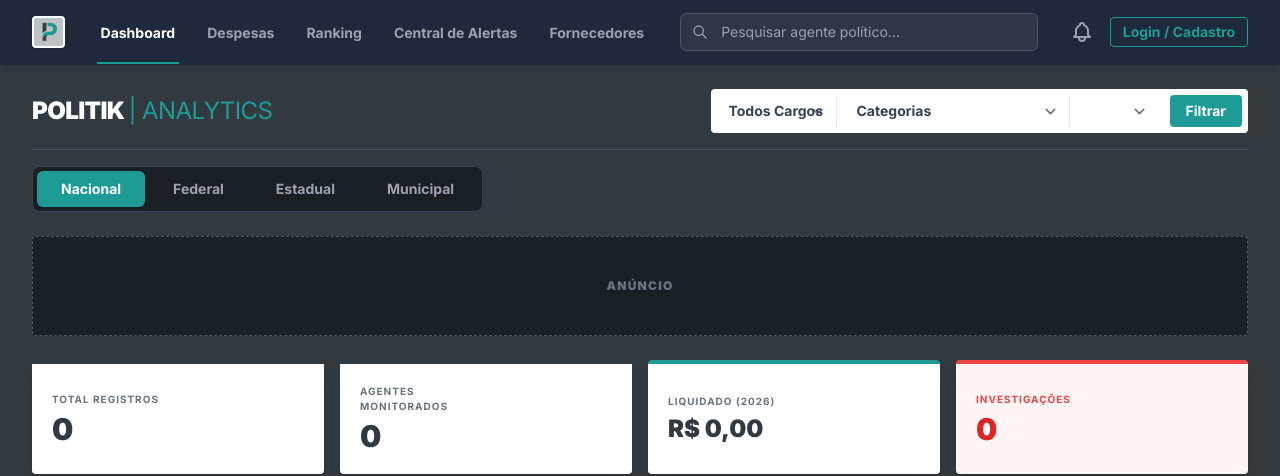
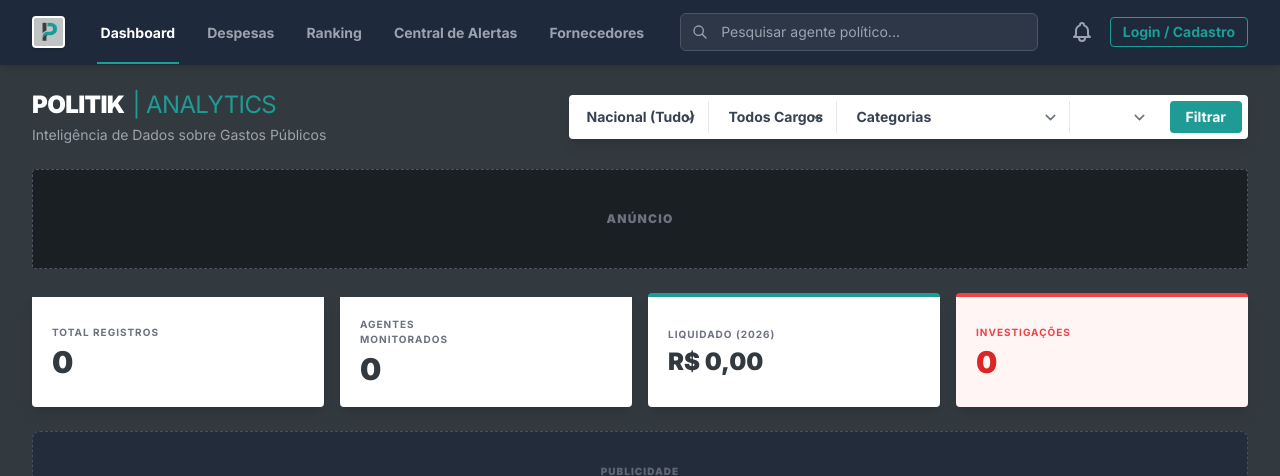
Before and after one commit to Luizzz21/PolitiK, a Django app: page / in a window 1280 px wide. Shown: the top 476 px of the page. Run offline with Django 4.2, Linux system fonts and the light colour scheme; data that the repository does not hold is empty; parts of the project's set-up code (start-up, migrations or seed data) failed here and were passed over; some libraries are stand-ins or nearby versions.

Commit message:
feat(ui): Merge filter bars in dashboard and add scheduled task for CNPJ enrichment

```diff
--- a/politik_django/politik_django/settings.py
+++ b/politik_django/politik_django/settings.py
@@ -203,6 +203,10 @@ CELERY_BEAT_SCHEDULE = {
         'schedule': crontab(hour=4, minute=0), # Todo dia às 04:00
         'kwargs': {'ano': 2026}
     },
+    'enriquecer_cnpjs_diariamente': {
+        'task': 'politik_django.enrich_all_fornecedores',
+        'schedule': crontab(hour=5, minute=0), # Todo dia às 05:00
+    },
 }
 CELERY_RESULT_SERIALIZER = 'json'
 CELERY_TIMEZONE = TIME_ZONE
--- a/politik_django/templates/index.html
+++ b/politik_django/templates/index.html
@@ -112,13 +112,22 @@
 {% block content %}
 <div class="max-w-7xl mx-auto px-4 sm:px-6 lg:px-8 py-6">
 
-    <header class="mb-4 flex flex-col lg:flex-row lg:items-center lg:justify-between gap-6 border-b border-gray-600 pb-4">
-        <div class="flex items-center gap-3">
-            <h1 class="text-2xl font-black text-white tracking-tight uppercase">PolitiK <span class="text-[#1e9b95] font-light">| Analytics</span></h1>
+    <header class="flex flex-col lg:flex-row justify-between items-start lg:items-center mb-6 gap-4">
+        <div>
+            <h1 class="text-2xl font-black text-white tracking-tight flex items-center gap-2">
+                POLITIK <span class="text-[#1e9b95] font-light">| ANALYTICS</span>
+            </h1>
+            <p class="text-sm text-gray-400 mt-1">Inteligência de Dados sobre Gastos Públicos</p>
         </div>
 
         <div class="flex items-center gap-4 w-full lg:w-auto">
-            <div class="flex gap-2 bg-white p-1.5 rounded flex-wrap sm:flex-nowrap">
+            <div class="flex gap-2 bg-white p-1.5 rounded flex-wrap sm:flex-nowrap shadow-lg">
+                <select id="filter-escopo" class="px-3 py-1.5 text-sm font-bold text-gray-700 bg-transparent outline-none border-r border-gray-200 min-w-[120px]">
+                    <option value="">Nacional (Tudo)</option>
+                    <option value="Federal">Federal</option>
+                    <option value="Estadual">Estadual</option>
+                    <option value="Municipal">Municipal</option>
+                </select>
                 <select id="filter-cargo" class="px-3 py-1.5 text-sm font-bold text-gray-700 bg-transparent outline-none border-r border-gray-200 min-w-[120px]">
                     <option value="">Todos Cargos</option>
                     {% for cargo in cargos %}<option value="{{ cargo }}">{{ cargo }}</option>{% endfor %}
@@ -136,14 +145,6 @@
             </div>
         </div>
     </header>
-
-    <!-- Tabs de Escopo -->
-    <div class="mb-6 flex space-x-1 bg-[#1a1f23] p-1 rounded-lg w-fit border border-gray-700">
-        <button onclick="DashboardApp.setEscopo('')" id="tab-escopo-todos" class="tab-escopo px-6 py-2 text-sm font-bold rounded-md transition-all bg-[#1e9b95] text-white shadow">Nacional</button>
-        <button onclick="DashboardApp.setEscopo('Federal')" id="tab-escopo-federal" class="tab-escopo px-6 py-2 text-sm font-bold rounded-md transition-all text-gray-400 hover:text-white hover:bg-gray-700">Federal</button>
-        <button onclick="DashboardApp.setEscopo('Estadual')" id="tab-escopo-estadual" class="tab-escopo px-6 py-2 text-sm font-bold rounded-md transition-all text-gray-400 hover:text-white hover:bg-gray-700">Estadual</button>
-        <button onclick="DashboardApp.setEscopo('Municipal')" id="tab-escopo-municipal" class="tab-escopo px-6 py-2 text-sm font-bold rounded-md transition-all text-gray-400 hover:text-white hover:bg-gray-700">Municipal</button>
-    </div>
 
     <div class="grid grid-cols-1 md:grid-cols-2 lg:grid-cols-4 gap-4 mb-6">
         <!-- Espaço Publicitário - Top Banner -->
@@ -474,31 +475,6 @@ const DashboardApp = (function() {
             }
         },
 
-        currentEscopo: '',
-
-        setEscopo: function(escopo) {
-            this.currentEscopo = escopo;
-
-            // Atualizar UI das tabs
-            document.querySelectorAll('.tab-escopo').forEach(t => {
-                t.classList.remove('bg-[#1e9b95]', 'text-white', 'shadow');
-                t.classList.add('text-gray-400', 'hover:text-white', 'hover:bg-gray-700');
-            });
-
-            let tabId = 'tab-escopo-todos';
-            if (escopo.toLowerCase() === 'federal') tabId = 'tab-escopo-federal';
-            if (escopo.toLowerCase() === 'estadual') tabId = 'tab-escopo-estadual';
-            if (escopo.toLowerCase() === 'municipal') tabId = 'tab-escopo-municipal';
-
-            const activeTab = document.getElementById(tabId);
-            if (activeTab) {
-                activeTab.classList.remove('text-gray-400', 'hover:text-white', 'hover:bg-gray-700');
-                activeTab.classList.add('bg-[#1e9b95]', 'text-white', 'shadow');
-            }
-
-            this.loadCharts();
-        },
-
         applyFilters: function() {
             this.loadCharts();
         },
@@ -507,7 +483,7 @@ const DashboardApp = (function() {
             const ano = document.getElementById('filter-ano').value || new Date().getFullYear();
             const cargo = document.getElementById('filter-cargo').value;
             const categoria = document.getElementById('filter-categoria').value;
-            const escopo = this.currentEscopo;
+            const escopo = document.getElementById('filter-escopo').value;
 
             let queryParams = new URLSearchParams({ ano: ano });
             if (cargo) queryParams.append('cargo', cargo);
```
Also changed, not shown: politik_django/politik_django/tasks.py (+17 -0 lines).
